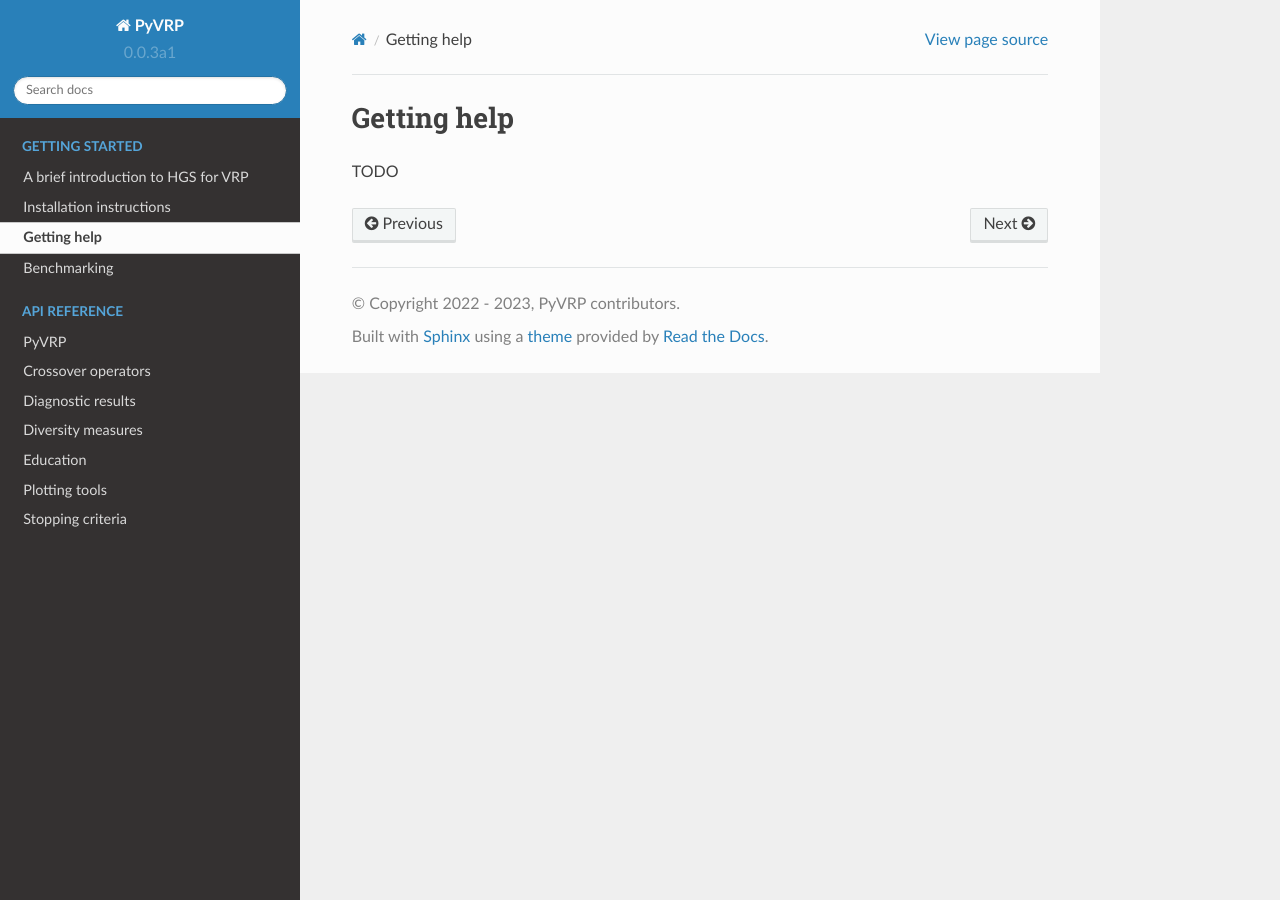
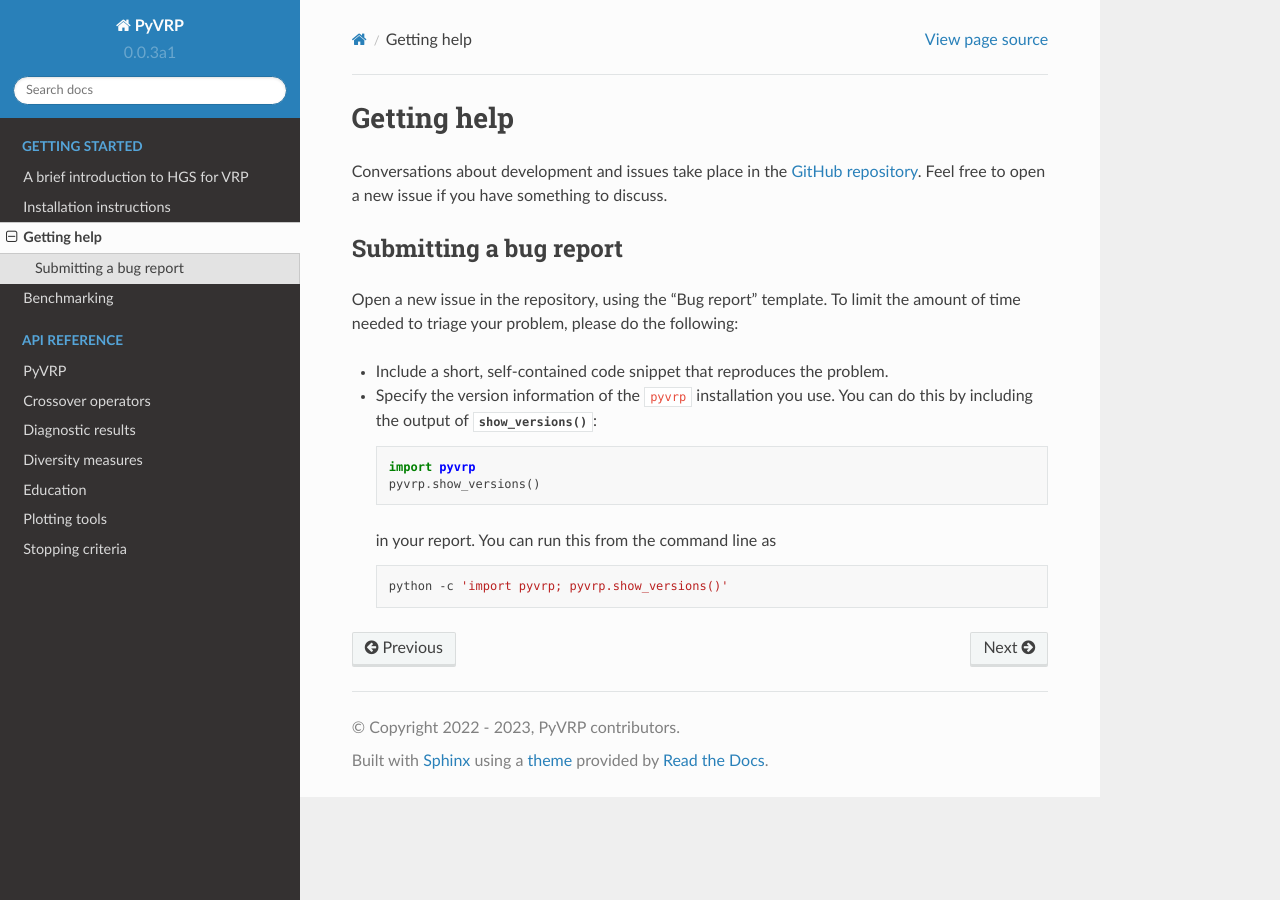
Before and after one commit to PyVRP/PyVRP, a Sphinx documentation site: the page built from docs/source/setup/getting_help.rst, in a window 1280 px wide. Built offline with Sphinx 7.4.7 and the Read the Docs theme 2.0.0, drawn with Linux system fonts in a browser that asks for light colours; pages that are not in the unit, such as notebooks, are missing from menus.

Commit message:
Add "getting help" page

```diff
--- a/docs/source/setup/getting_help.rst
+++ b/docs/source/setup/getting_help.rst
@@ -1,4 +1,27 @@
 Getting help
 ============
 
-TODO
+Conversations about development and issues take place in the `GitHub repository <https://github.com/N-Wouda/PyVRP/>`_.
+Feel free to open a new issue if you have something to discuss.
+
+Submitting a bug report
+-----------------------
+
+Open a new issue in the repository, using the "Bug report" template.
+To limit the amount of time needed to triage your problem, please do the following:
+
+- Include a short, self-contained code snippet that reproduces the problem.
+- Specify the version information of the ``pyvrp`` installation you use.
+  You can do this by including the output of :meth:`~pyvrp.show_versions.show_versions`:
+
+  .. code-block:: python
+
+     import pyvrp
+     pyvrp.show_versions()
+
+  in your report.
+  You can run this from the command line as
+
+  .. code-block:: shell
+
+     python -c 'import pyvrp; pyvrp.show_versions()'
```
